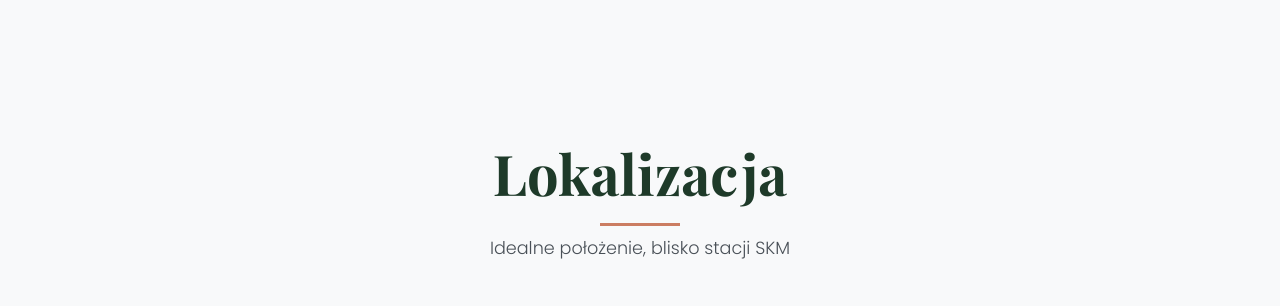
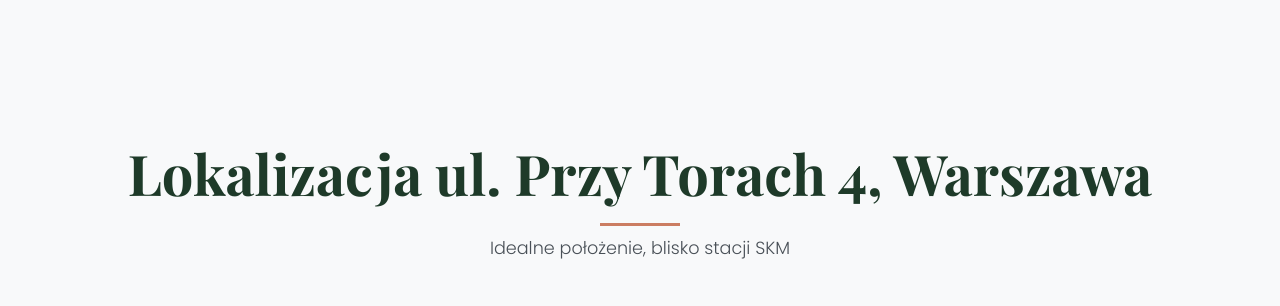
Before and after one commit to radoko/rent, a plain HTML site: page index.html in a window 1280 px wide. Shown: the part 5020-5326 px from the top of the page. Drawn offline with nearby package versions, Linux system fonts and the light colour scheme; some packages are replaced by stand-ins of ours.

Commit message:
Update index.html

```diff
--- a/index.html
+++ b/index.html
@@ -1942,7 +1942,7 @@
 <section id="location" class="location-section">
     <div class="container">
         <div class="section-header text-center">
-            <h2 class="section-title">Lokalizacja</h2>
+            <h2 class="section-title">Lokalizacja ul. Przy Torach 4, Warszawa</h2>
             <p class="section-subtitle">Idealne położenie, blisko stacji SKM</p>
         </div>
 
```
